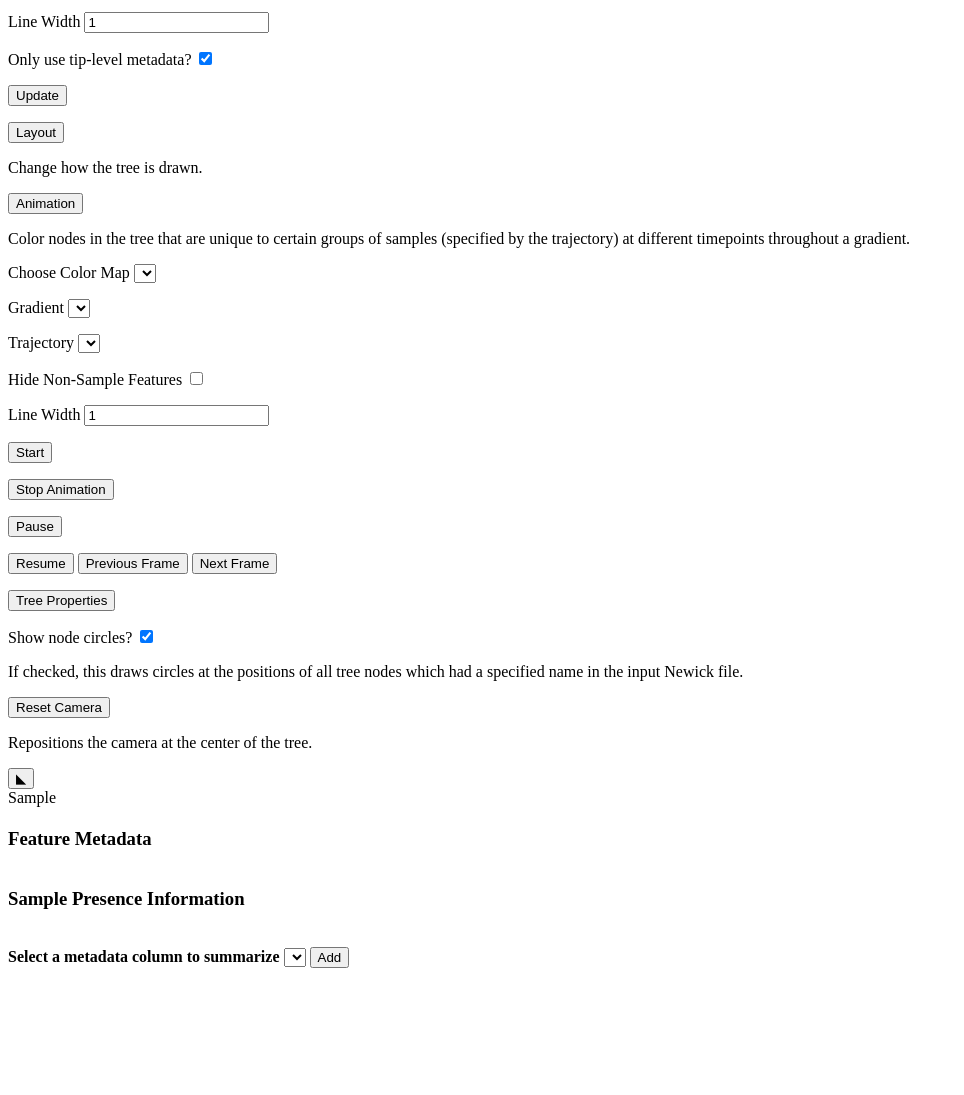
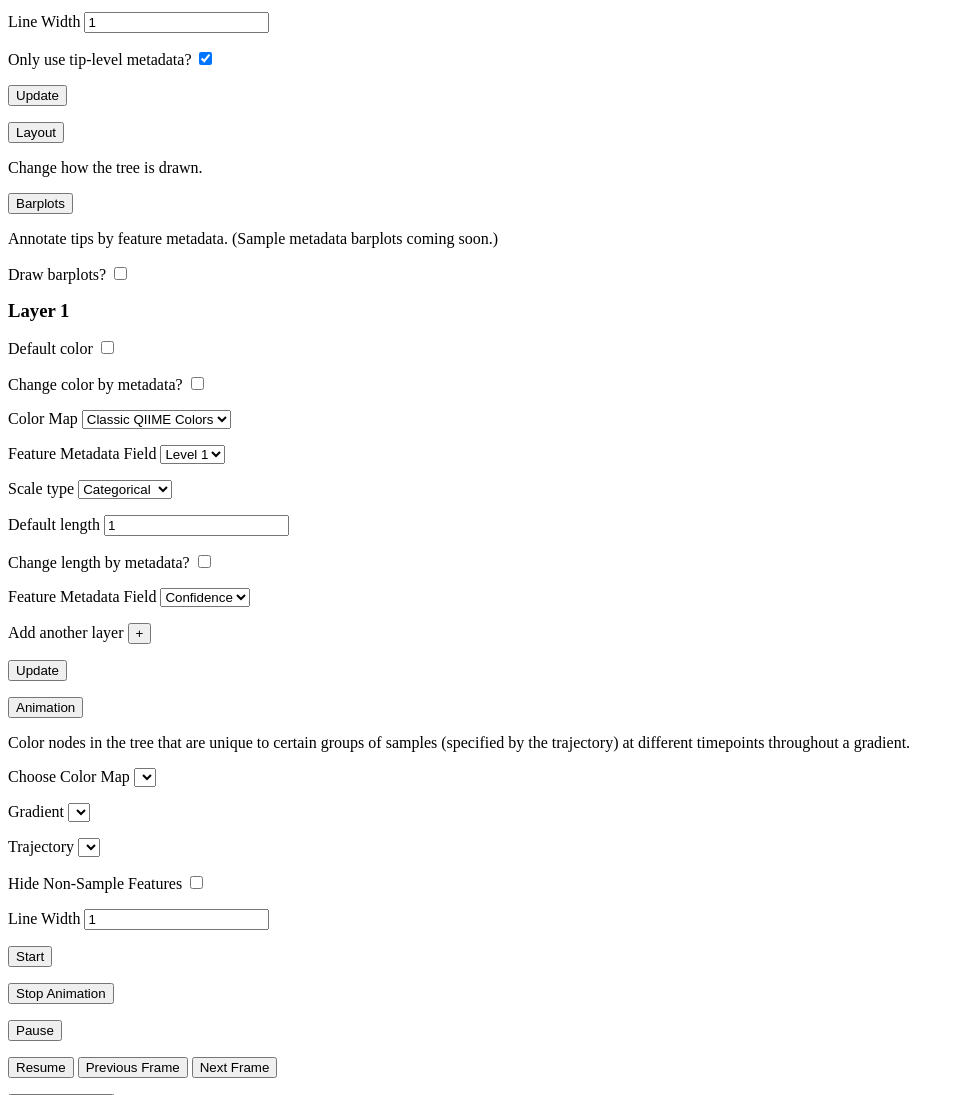
Before and after one commit to biocore/empress, a Python web app: template empress/support_files/templates/empress-template.html in a window 1280 px wide. Shown: the part 637-1732 px from the top of the page, without its empty margins (0-964 px from the left). Before the commit the page ends 1605 px from the top, so only its background shows below. Run offline with Jinja, Linux system fonts and the light colour scheme; the template is opened without the code that fills it: most values are stand-ins (such as "Sample title", 1, 10 or a date in 2020); lists and menus that the app fills with data are empty.

Commit message:
ENH: add in mockup UI code to side panel html
(need to make a function that makes each layer's UI elements, etc)

```diff
--- a/empress/support_files/templates/side-panel.html
+++ b/empress/support_files/templates/side-panel.html
@@ -105,6 +105,87 @@
   </p>
 </div>
 
+<!-- Barplot options -->
+<button class="side-header collapsible">Barplots</button>
+<div class="side-content control hidden" id="barplot-div">
+  <p class="side-panel-notes">
+    Annotate tips by feature metadata. (Sample metadata barplots coming soon.)
+  </p>
+  <p style="margin-block-end: 0 !important; padding: 0 !important; margin: 0 !important;">
+    <label for="barplot-chk">Draw barplots?</label>
+    <input id="barplot-chk" type="checkbox" class="empress-input">
+  </p>
+  <p class="nothidden">
+    <div id="barplot-layer-1" class="indented">
+      <h3 class="barplot-layer-title" style="margin-block-end: 0 !important; padding: 0 !important; margin: 0 !important;">Layer 1</h3>
+      <!-- Color stuff -->
+      <p>
+        <label for="barplot-layer-1-dflt-color">Default color</label>
+        <input id="barplot-layer-1-dflt-color" type="checkbox" class="empress-input" style="background-color: #f00;">
+      </p>
+      <p>
+        <label for="barplot-layer-1-chg-color">Change color by metadata?</label>
+        <input id="barplot-layer-1-chg-color" type="checkbox" class="empress-input">
+      </p>
+      <div class="indented">
+        <p>
+          <label for="barplot-layer-1-fm-color-map">Color Map</label>
+          <label class="select-container">
+            <select id="barplot-layer-1-fm-color-map">
+                <option>Classic QIIME Colors</option>
+            </select>
+          </label>
+        </p>
+        <p>
+          <label for="barplot-layer-1-fm-color-field">Feature Metadata Field</label>
+          <label class="select-container">
+            <select id="barplot-layer-1-fm-color-field">
+              <option>Level 1</option>
+              <option>Level 2</option>
+            </select>
+          </label>
+        </p>
+        <p>
+          <label for="barplot-layer-1-fm-color-stype">Scale type</label>
+          <label class="select-container">
+            <select id="barplot-layer-1-fm-color-stype">
+              <option>Categorical</option>
+              <option>Quantitative</option>
+            </select>
+          </label>
+        </p>
+      </div>
+      <!-- length stuff -->
+      <p>
+        <label for="barplot-layer-1-dflt-len">Default length</label>
+        <input id="barplot-layer-1-dflt-len" type="number" class="empress-input" value="1">
+      </p>
+      <p>
+        <label for="barplot-layer-1-chg-len">Change length by metadata?</label>
+        <input id="barplot-layer-1-chg-len" type="checkbox" class="empress-input">
+      </p>
+      <div class="indented">
+        <p>
+          <label for="barplot-layer-1-fm-len-field">Feature Metadata Field</label>
+          <label class="select-container">
+            <select id="barplot-layer-1-fm-len-field">
+              <option>Confidence</option>
+              <option>Level 2</option>
+            </select>
+          </label>
+        </p>
+      </div>
+      <p>
+        <label for="add-layer">Add another layer</label>
+        <button id="add-layer">+</button>
+      </p>
+    </div>
+  </p>
+  <p>
+    <button id="feature-update" class="hidden">Update</button>
+  </p>
+</div>
+
 <!-- animate Options -->
 <button class="side-header collapsible">Animation</button>
 <div class="side-content control hidden">
```
